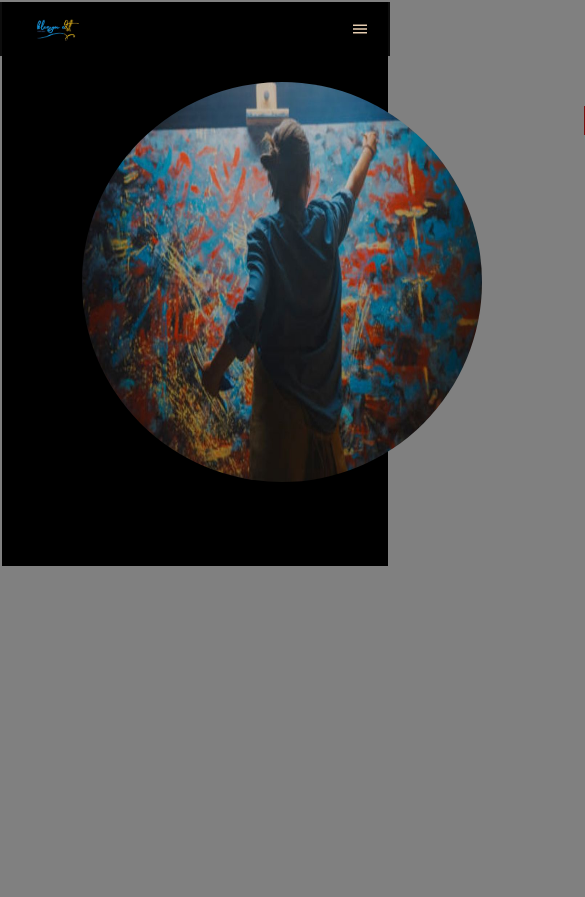
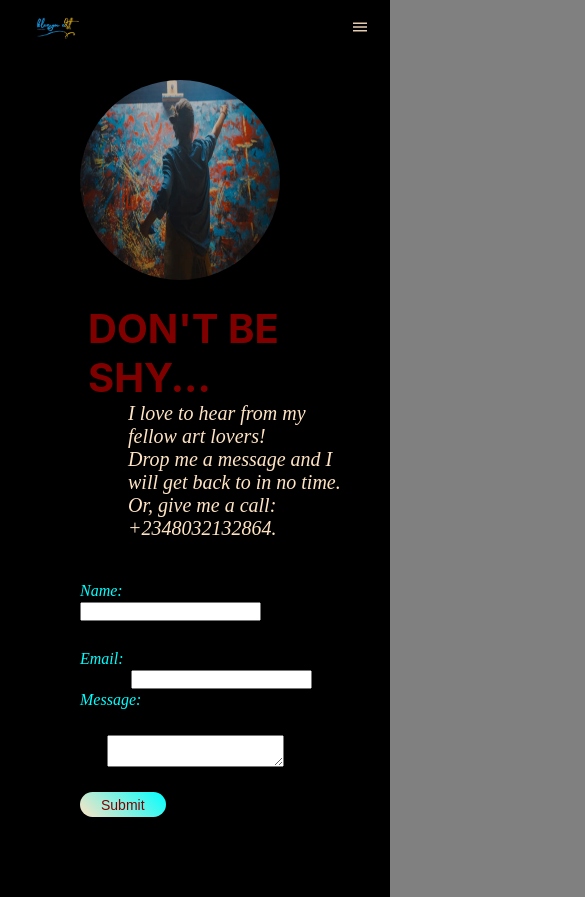
Before and after one commit to Kavic07/blezynartlandingpage, a React (Create React App) app: page /Contactpractices in a window 390 px wide. Shown: the top 897 px of the page, 585 px wide, since content can reach past the window. Before the commit the page ends 844 px from the top, so only its background shows below. Built offline with nearby package versions, Linux system fonts and the light colour scheme.

Commit message:
This is my second comiit. Did a few changes on the contact section.

```diff
--- a/src/App.css
+++ b/src/App.css
@@ -255,7 +255,6 @@ nav > .wrapper > ul > li > a:hover {
 
 /* media-gallery starts here */
 .sale-section {
-  /* margin-top: 2.5em; */
   padding-top: 3em;
   padding-bottom: 2em;
   background-color: black;
@@ -478,7 +477,6 @@ nav > .wrapper > ul > li > a:hover {
 }
 .contact-form > form > #contact-form > span > input {
   margin-left: 3.8em;
-  padding-left: 8em;
 }
 .contact-form > form > #contact-form > label {
   color: aqua;
@@ -487,7 +485,6 @@ nav > .wrapper > ul > li > a:hover {
 }
 .contact-form > form > #contact-form > input {
   margin-bottom: 2em;
-  padding-left: 8em;
 }
 .contact-form > form > #contact-form > textarea {
   margin-top: 2em;
@@ -538,6 +535,27 @@ button:hover.text {
     padding-left: 1.5em;
     padding-right: 1.5em;
   }
+  /* contact-section media query starts here */
+  .contact-section {
+    display: block;
+    margin: auto;
+  }
+  .contact-section > .contact-img > img {
+    width: 200px;
+    height: 200px;
+    border-radius: 50%;
+    /* margin-left: 1em; */
+  }
+  .contact-section > .contact-content > .contact-paragraph {
+    /* padding-left: 2em;
+    padding-top: 1em; */
+    margin: auto;
+  }
+  .contact-form > form {
+    /* padding-left: 2em; */
+    margin: auto;
+  }
+  /* contact-section media query ends here */
 }
 
 @media screen and (max-width: 480px) {
@@ -579,11 +597,14 @@ button:hover.text {
   /* about-section media query ends here */
 
   /* media-gallery-section media query starts here */
-  #sale-img {
-    display: block;
+  .sale-section > .sale-img {
+    display: grid;
+    grid-template-columns: repeat(1, 1fr); /*Set three columns */
+    grid-gap: 25px;
+    margin: auto;
   }
-  .sale-section {
-    margin: auto;
+  .sale-section > .btn {
+    margin-top: 2em;
   }
   .flexImage {
     margin: 1em;
@@ -592,10 +613,6 @@ button:hover.text {
 
   /* media-gallery2-section media query starts here */
   .sale-page > .arts-gallery {
-    /* display: block;
-  margin: auto;
-  text-align: center;
-  padding-bottom: 1.5em; */
     display: grid;
     grid-template-columns: repeat(1, 1fr); /*Set three columns */
     grid-gap: 25px;
@@ -607,6 +624,25 @@ button:hover.text {
   .sale-page > .arts-gallery > #art-gallery {
     margin-bottom: 7em;
   }
+  /* media-gallery2-section media query ends here */
 
-  /* media-gallery2-section media query ends here */
+  /* contact-section media query starts here */
+  .contact-section {
+    display: block;
+    margin: auto;
+  }
+  .contact-section > .contact-img > img {
+    width: 200px;
+    height: 200px;
+    border-radius: 50%;
+    /* margin-left: 1em; */
+  }
+  .contact-section > .contact-content > .contact-paragraph {
+    padding-left: 2em;
+    padding-top: 1em;
+  }
+  .contact-form > form {
+    padding-left: 2em;
+  }
+  /* contact-section media query ends here */
 }
```
